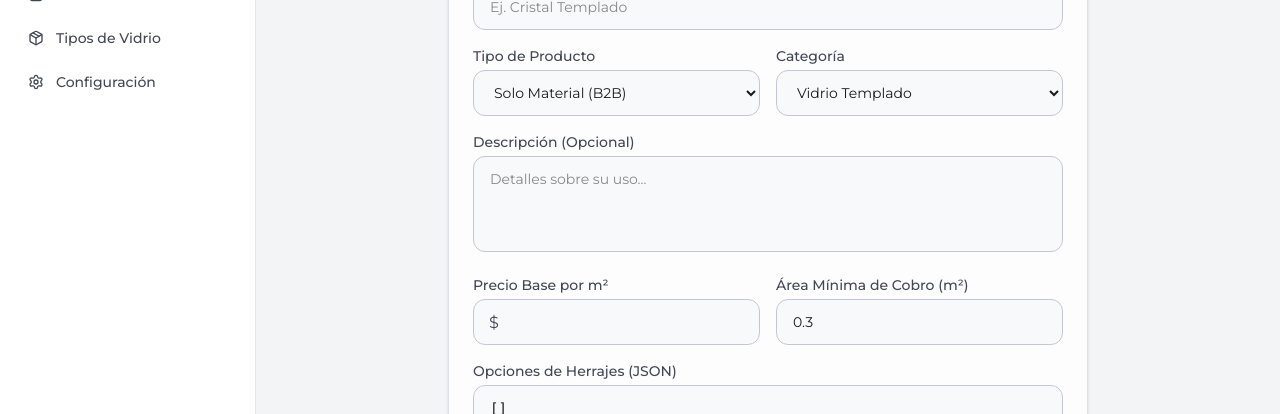
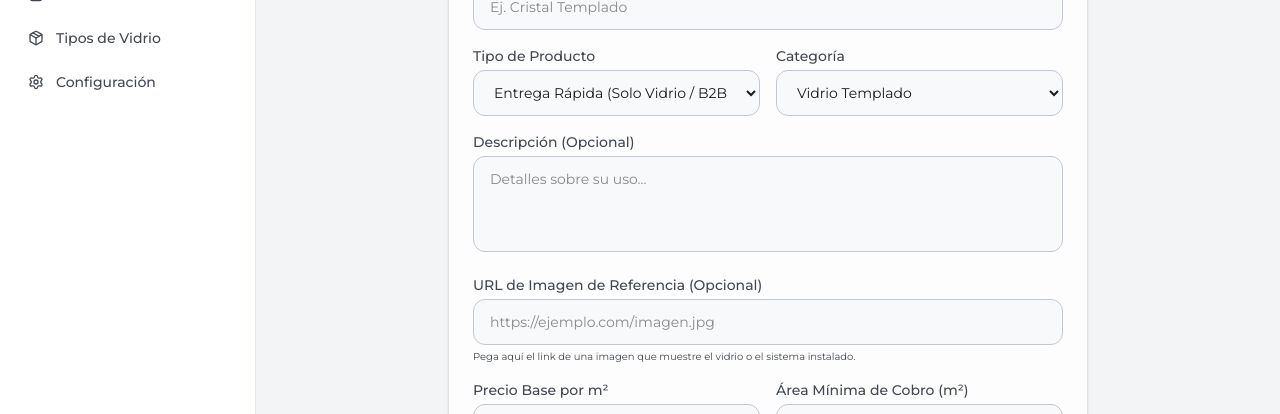
Before and after one commit to castellanosdavidson-web/Vidriero, a Next.js app: page /admin/glass/new in a window 1280 px wide. Shown: the part 161-575 px from the top of the page. Built offline with nearby package versions, Linux system fonts and the light colour scheme; no server answers.

Commit message:
Fix delete crash, add imageUrl, update categories and button text

```diff
--- a/src/app/admin/glass/_components/GlassForm.tsx
+++ b/src/app/admin/glass/_components/GlassForm.tsx
@@ -100,8 +100,8 @@ export function GlassForm({ glass }: { glass?: any }) {
               defaultValue={glass?.productType || 'MATERIAL'}
               className="w-full bg-surface border border-outline-variant rounded-xl px-4 py-3 text-sm focus:outline-none focus:border-primary transition-colors"
             >
-              <option value="MATERIAL">Solo Material (B2B)</option>
-              <option value="SYSTEM">Sistema Arquitectónico (B2C)</option>
+              <option value="MATERIAL">Entrega Rápida (Solo Vidrio / B2B)</option>
+              <option value="SYSTEM">Proyectos / Casas (Con Instalación)</option>
             </select>
           </div>
           <div>
@@ -130,6 +130,18 @@ export function GlassForm({ glass }: { glass?: any }) {
             placeholder="Detalles sobre su uso..."
             className="w-full bg-surface border border-outline-variant rounded-xl px-4 py-3 text-sm focus:outline-none focus:border-primary transition-colors resize-none h-24"
           />
+        </div>
+
+        <div>
+          <label className="block text-sm font-label-sm text-on-surface-variant font-medium mb-1">URL de Imagen de Referencia (Opcional)</label>
+          <input
+            type="url"
+            name="imageUrl"
+            defaultValue={glass?.imageUrl || ''}
+            placeholder="https://ejemplo.com/imagen.jpg"
+            className="w-full bg-surface border border-outline-variant rounded-xl px-4 py-3 text-sm focus:outline-none focus:border-primary transition-colors"
+          />
+          <p className="text-[10px] text-on-surface-variant mt-1">Pega aquí el link de una imagen que muestre el vidrio o el sistema instalado.</p>
         </div>
 
         <div className="grid grid-cols-2 gap-4">
--- a/src/app/admin/glass/actions.ts
+++ b/src/app/admin/glass/actions.ts
@@ -9,9 +9,17 @@ export async function deleteGlassType(formData: FormData) {
 
   if (!id) return;
 
-  await prisma.glassType.delete({
-    where: { id }
-  });
+  try {
+    await prisma.glassType.delete({
+      where: { id }
+    });
+  } catch (error) {
+    // Si falla por dependencias (ej. tiene cotizaciones), lo desactivamos
+    await prisma.glassType.update({
+      where: { id },
+      data: { isActive: false }
+    });
+  }
 
   revalidatePath('/admin/glass');
 }
@@ -20,6 +28,7 @@ export async function saveGlassType(formData: FormData) {
   const id = formData.get('id') as string | null;
   const name = formData.get('name') as string;
   const description = formData.get('description') as string;
+  const imageUrl = formData.get('imageUrl') as string;
   const category = formData.get('category') as string;
   const pricePerM2 = parseFloat(formData.get('pricePerM2') as string);
   const minArea = parseFloat(formData.get('minArea') as string || '0.30');
@@ -39,6 +48,7 @@ export async function saveGlassType(formData: FormData) {
         data: {
           name,
           description,
+          imageUrl: imageUrl || null,
           category,
           productType,
           pricePerM2,
@@ -54,6 +64,7 @@ export async function saveGlassType(formData: FormData) {
         data: {
           name,
           description,
+          imageUrl: imageUrl || null,
           category,
           productType,
           pricePerM2,
--- a/src/app/catalogo/page.tsx
+++ b/src/app/catalogo/page.tsx
@@ -104,7 +104,7 @@ export default async function CatalogPage() {
                       <div key={glass.id} className="group bg-[#11141D]/80 backdrop-blur-xl rounded-3xl overflow-hidden border border-white/10 hover:border-white/30 hover:shadow-[0_20px_50px_rgba(0,0,0,0.5)] transition-all duration-500 flex flex-col relative">
                         <div className="aspect-[4/3] relative overflow-hidden bg-[#0A0D14]">
                           <Image
-                            src={getCategoryImage(glass.category || '')}
+                            src={glass.imageUrl || getCategoryImage(glass.category || '')}
                             alt={glass.name}
                             fill
                             className="object-cover group-hover:scale-105 transition-transform duration-700 opacity-70 group-hover:opacity-100"
@@ -138,7 +138,7 @@ export default async function CatalogPage() {
                             href={`/?glass=${glass.id}#cotizador`}
                             className="block w-full py-4 px-4 bg-white/5 hover:bg-primary border border-white/10 hover:border-primary text-white text-center rounded-xl font-bold transition-all duration-300 shadow-lg"
                           >
-                            Cotizar Configuración
+                            Cotizar Proyecto
                           </Link>
                         </div>
                       </div>
```
Also changed, not shown: 1 other file (tests, documents, lock files or other folders).
